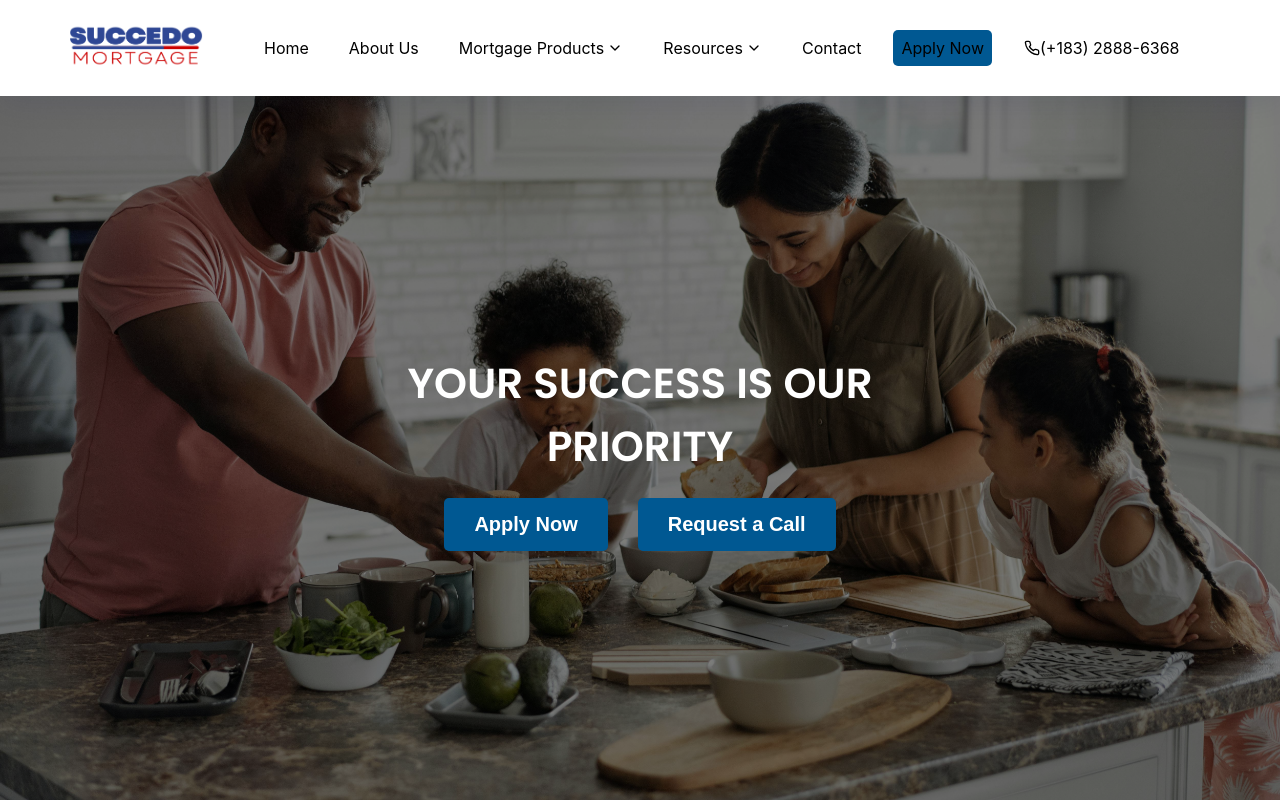
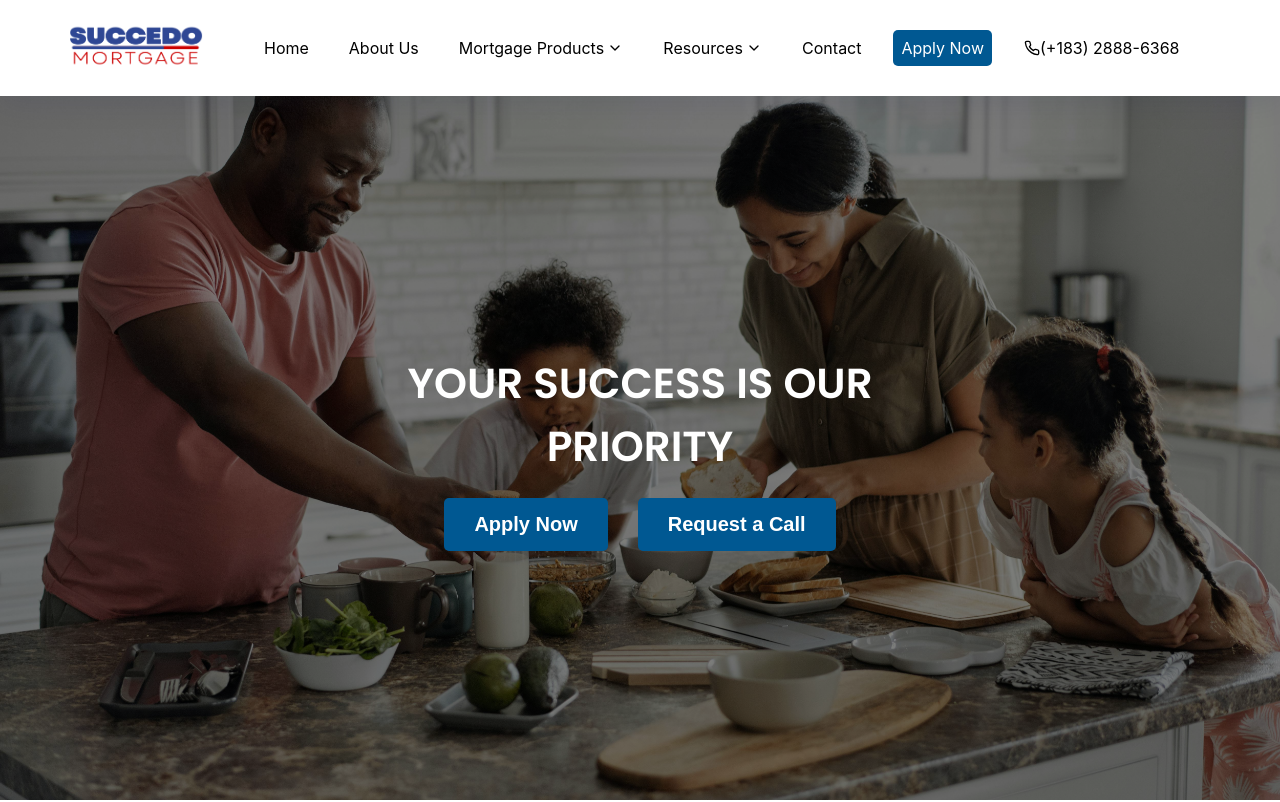
Before and after one commit to SamAtStrideRE/Succedo-mortgage, a React (Create React App) app: page / in a window 1280 px wide. Shown: the top 802 px of the page. Built offline with nearby package versions, Linux system fonts and the light colour scheme.

Commit message:
navbar fixed

```diff
--- a/src/components/common/header/header.css
+++ b/src/components/common/header/header.css
@@ -153,6 +153,10 @@ nav .menu span {
   border: none;
   border-radius: 5px;
   cursor: pointer;
+
+}
+.main-menu .apply-btn {
+  color: #fff;
 }
 .header-scroll .main-menu .apply-btn {
   color: #fff;
```
